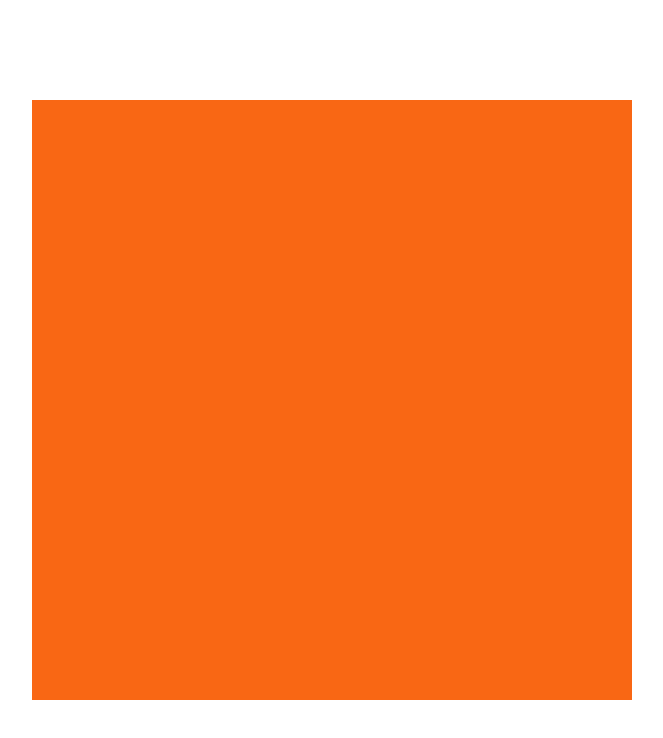
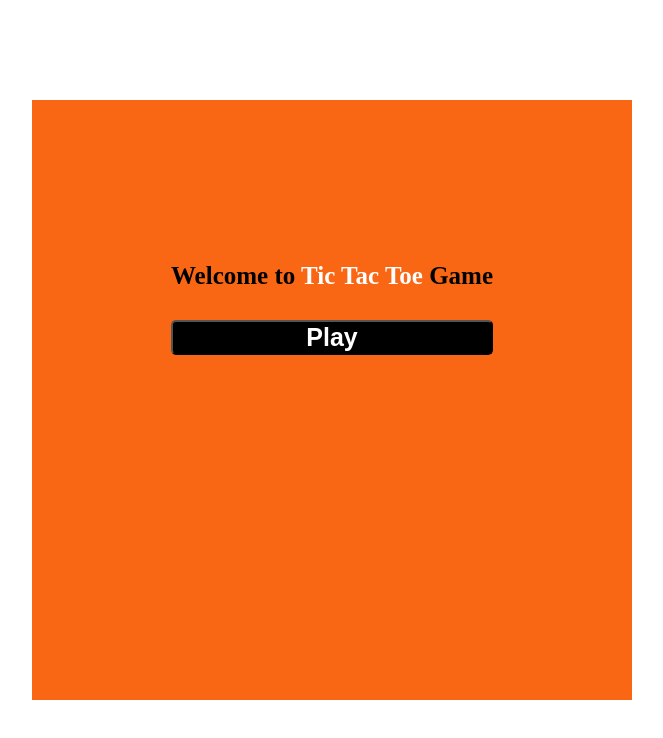
Before and after one commit to Tigran-Khanaghyan/tic-tac-toe, a React (Create React App) app: page / in a window 1280 px wide. Shown: the top 738 px of the page, without its empty margins (308-971 px from the left). Built offline with nearby package versions, Linux system fonts and the light colour scheme.

Commit message:
Fix Welcome page error

```diff
--- a/src/components/Game/Game.jsx
+++ b/src/components/Game/Game.jsx
@@ -33,7 +33,7 @@ function Game() {
       }}
     >
       <Layout
-        gameContent={<GameContent />}
+        child={<GameContent />}
         gameMode={
           <GameMode
             playerPlayer={playerPlayer}
--- a/src/components/Layout/Layout.jsx
+++ b/src/components/Layout/Layout.jsx
@@ -26,7 +26,7 @@ function Layout(props) {
           closeModalWindow={closeModalWindow}
         />
         <ShowContext.Provider value={{ showModalWindow }}>
-          <div className="child-content">{props.gameContent}</div>
+          <div className="child-content">{props.child}</div>
         </ShowContext.Provider>
         <div className="info">
           <div className="mode-container">{props.gameMode}</div>
--- a/src/components/WelcomeContent/WelcomeContent.jsx
+++ b/src/components/WelcomeContent/WelcomeContent.jsx
@@ -1,5 +1,5 @@
 import { useHistory } from "react-router";
-import { PLAY } from "../../constants/game";
+import { BUTTON_STYLE, PLAY } from "../../constants/game";
 import { routes } from "../../constants/routes";
 import Button from "../Button/Button";
 import "./WelcomeContent.style.css";
@@ -16,7 +16,7 @@ function WelcomeContent() {
       <p>
         Welcome to <span>Tic Tac Toe</span> Game
       </p>
-      <Button name={PLAY} onClick={handlePlay} />
+      <Button name={PLAY} className={BUTTON_STYLE} onClick={handlePlay} />
     </>
   );
 }
```
